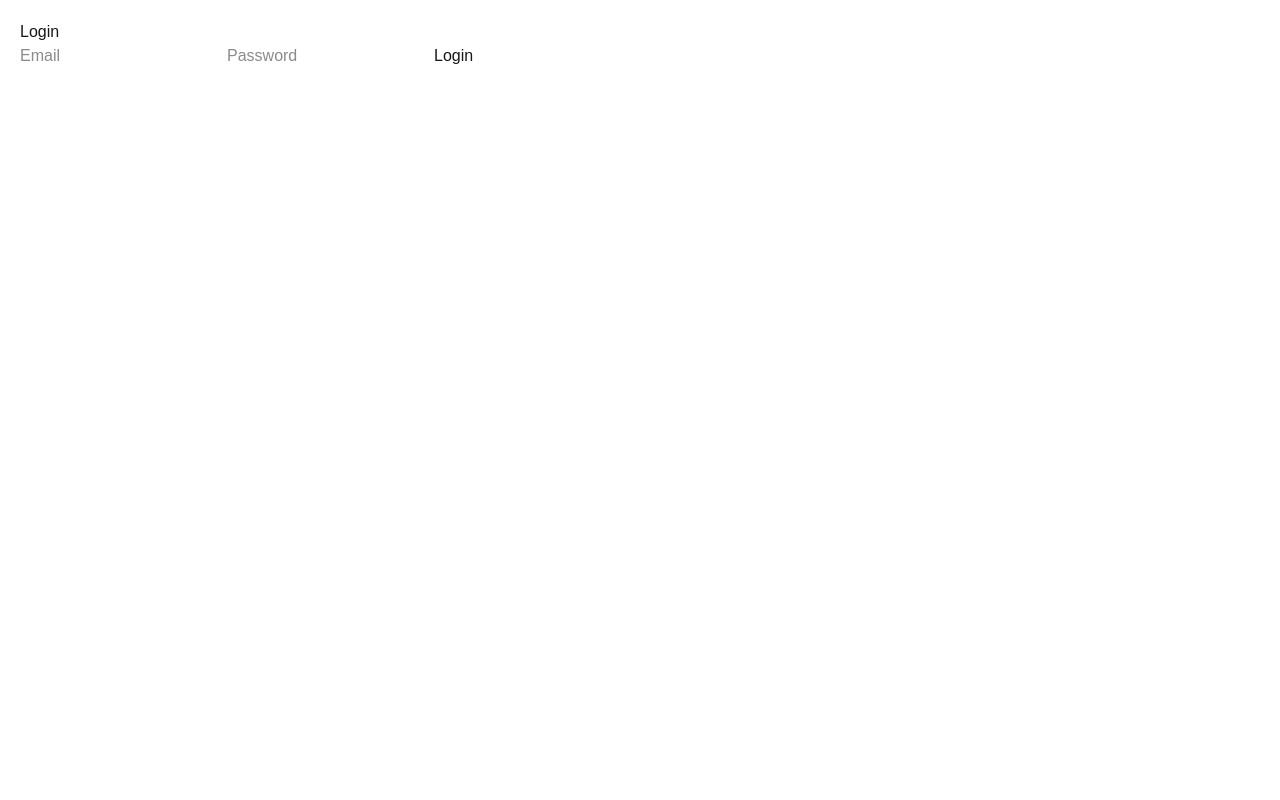
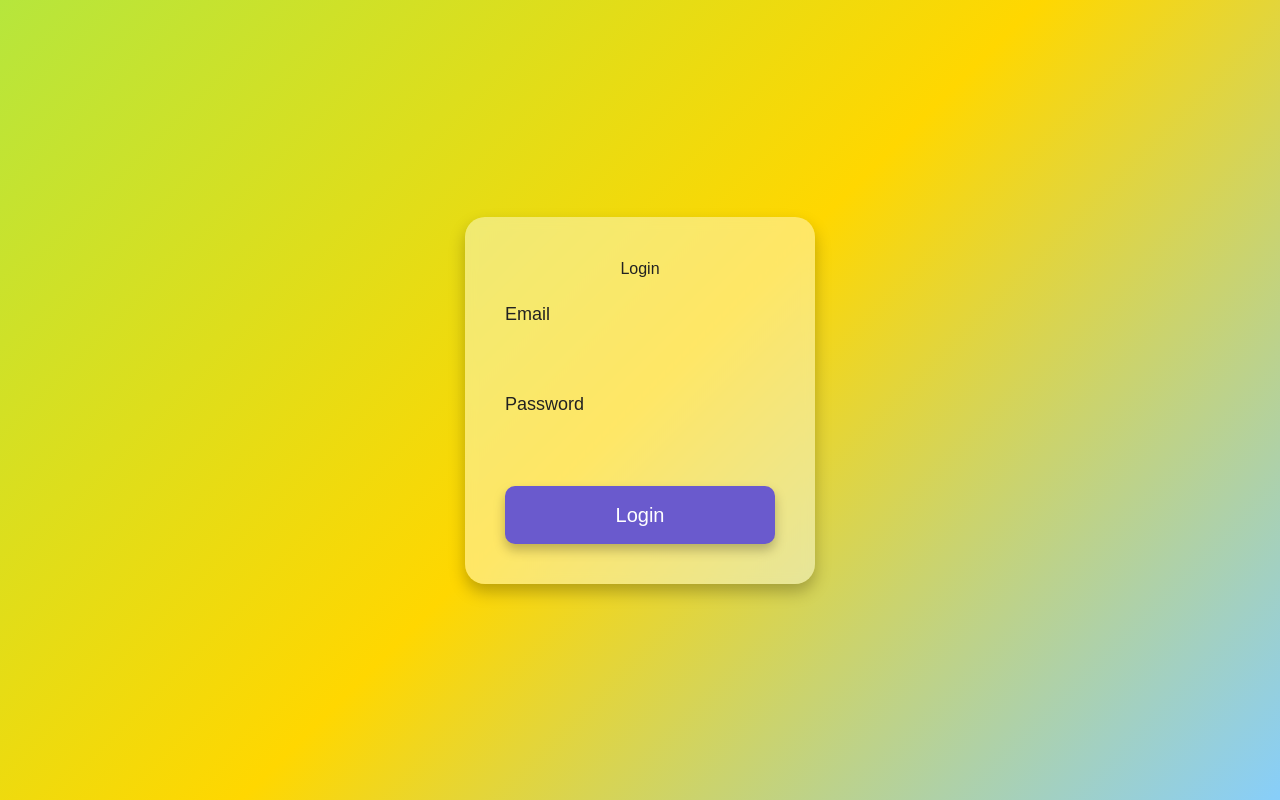
Before and after one commit to Saron-web/speech-practice-helper, a Next.js app: page /login in a window 1280 px wide. Built offline with nearby package versions, Linux system fonts and the light colour scheme.

Commit message:
register and login

```diff
--- a/app/login/page.tsx
+++ b/app/login/page.tsx
@@ -1,47 +1,104 @@
 "use client";
 
 import { useState } from "react";
+import { signInWithEmailAndPassword, getAuth } from "firebase/auth";
+import { useRouter } from "next/navigation";
 
 export default function LoginPage() {
+  const router = useRouter();
+  const auth = getAuth();
+
   const [email, setEmail] = useState("");
   const [password, setPassword] = useState("");
+  const [error, setError] = useState("");
 
-  const handleLogin = (e: React.FormEvent) => {
+  const handleLogin = async (e: React.FormEvent<HTMLFormElement>) => {
     e.preventDefault();
+    setError("");
 
-    const users = JSON.parse(localStorage.getItem("users") || "[]");
-
-    const found = users.find(
-      (u: any) => u.email === email && u.password === password
-    );
-
-    if (found) {
-      alert("Login successful");
-    } else {
-      alert("Invalid email or password");
+    try {
+      await signInWithEmailAndPassword(auth, email, password);
+      router.push("/dashboard");
+    } catch (err: any) {
+      setError(err.message);
     }
   };
 
   return (
-    <div style={{ padding: 20 }}>
-      <h2>Login</h2>
+    <div
+      style={{
+        minHeight: "100vh",
+        display: "flex",
+        justifyContent: "center",
+        alignItems: "center",
+        background: "linear-gradient(135deg, #b6e63c, #FFD700, #87CEFA)"
+      }}
+    >
+      <form
+        onSubmit={handleLogin}
+        style={{
+          background: "rgba(255,255,255,0.4)",
+          padding: 40,
+          borderRadius: 20,
+          width: 350,
+          boxShadow: "0 8px 16px rgba(0,0,0,0.25)",
+          backdropFilter: "blur(6px)"
+        }}
+      >
+        <h2 style={{ textAlign: "center", color: "#222", marginBottom: 20 }}>
+          Login
+        </h2>
 
-      <form onSubmit={handleLogin}>
+        <label style={{ color: "#222", fontSize: 18 }}>Email</label>
         <input
           type="email"
-          placeholder="Email"
+          required
           value={email}
           onChange={(e) => setEmail(e.target.value)}
+          style={{
+            width: "100%",
+            padding: 12,
+            borderRadius: 10,
+            border: "none",
+            marginBottom: 15
+          }}
         />
 
+        <label style={{ color: "#222", fontSize: 18 }}>Password</label>
         <input
           type="password"
-          placeholder="Password"
+          required
           value={password}
           onChange={(e) => setPassword(e.target.value)}
+          style={{
+            width: "100%",
+            padding: 12,
+            borderRadius: 10,
+            border: "none",
+            marginBottom: 20
+          }}
         />
 
-        <button type="submit">Login</button>
+        {error && (
+          <p style={{ color: "red", marginBottom: 10, fontSize: 14 }}>{error}</p>
+        )}
+
+        <button
+          type="submit"
+          style={{
+            width: "100%",
+            padding: 14,
+            borderRadius: 10,
+            background: "#6A5ACD",
+            color: "white",
+            fontSize: 20,
+            border: "none",
+            cursor: "pointer",
+            boxShadow: "0 6px 12px rgba(0,0,0,0.25)"
+          }}
+        >
+          Login
+        </button>
       </form>
     </div>
   );
--- a/app/register/page.tsx
+++ b/app/register/page.tsx
@@ -1,49 +1,104 @@
 "use client";
 
 import { useState } from "react";
+import { createUserWithEmailAndPassword, getAuth } from "firebase/auth";
+import { useRouter } from "next/navigation";
 
 export default function RegisterPage() {
+  const router = useRouter();
+  const auth = getAuth();
+
   const [email, setEmail] = useState("");
   const [password, setPassword] = useState("");
+  const [error, setError] = useState("");
 
-  const handleRegister = (e: React.FormEvent) => {
+  const handleRegister = async (e: React.FormEvent<HTMLFormElement>) => {
     e.preventDefault();
+    setError("");
 
-    const users = JSON.parse(localStorage.getItem("users") || "[]");
-
-    const exists = users.find((u: any) => u.email === email);
-    if (exists) {
-      alert("User already exists");
-      return;
+    try {
+      await createUserWithEmailAndPassword(auth, email, password);
+      router.push("/login");
+    } catch (err: any) {
+      setError(err.message);
     }
-
-    const newUser = { email, password };
-    users.push(newUser);
-    localStorage.setItem("users", JSON.stringify(users));
-
-    alert("Registered successfully");
   };
 
   return (
-    <div style={{ padding: 20 }}>
-      <h2>Register</h2>
+    <div
+      style={{
+        minHeight: "100vh",
+        display: "flex",
+        justifyContent: "center",
+        alignItems: "center",
+        background: "linear-gradient(135deg, #b6e63c, #FFD700, #87CEFA)"
+      }}
+    >
+      <form
+        onSubmit={handleRegister}
+        style={{
+          background: "rgba(255,255,255,0.4)",
+          padding: 40,
+          borderRadius: 20,
+          width: 350,
+          boxShadow: "0 8px 16px rgba(0,0,0,0.25)",
+          backdropFilter: "blur(6px)"
+        }}
+      >
+        <h2 style={{ textAlign: "center", color: "#222", marginBottom: 20 }}>
+          Create Account
+        </h2>
 
-      <form onSubmit={handleRegister}>
+        <label style={{ color: "#222", fontSize: 18 }}>Email</label>
         <input
           type="email"
-          placeholder="Email"
+          required
           value={email}
           onChange={(e) => setEmail(e.target.value)}
+          style={{
+            width: "100%",
+            padding: 12,
+            borderRadius: 10,
+            border: "none",
+            marginBottom: 15
+          }}
         />
 
+        <label style={{ color: "#222", fontSize: 18 }}>Password</label>
         <input
           type="password"
-          placeholder="Password"
+          required
           value={password}
           onChange={(e) => setPassword(e.target.value)}
+          style={{
+            width: "100%",
+            padding: 12,
+            borderRadius: 10,
+            border: "none",
+            marginBottom: 20
+          }}
         />
 
-        <button type="submit">Register</button>
+        {error && (
+          <p style={{ color: "red", marginBottom: 10, fontSize: 14 }}>{error}</p>
+        )}
+
+        <button
+          type="submit"
+          style={{
+            width: "100%",
+            padding: 14,
+            borderRadius: 10,
+            background: "#6A5ACD",
+            color: "white",
+            fontSize: 20,
+            border: "none",
+            cursor: "pointer",
+            boxShadow: "0 6px 12px rgba(0,0,0,0.25)"
+          }}
+        >
+          Register
+        </button>
       </form>
     </div>
   );
```
